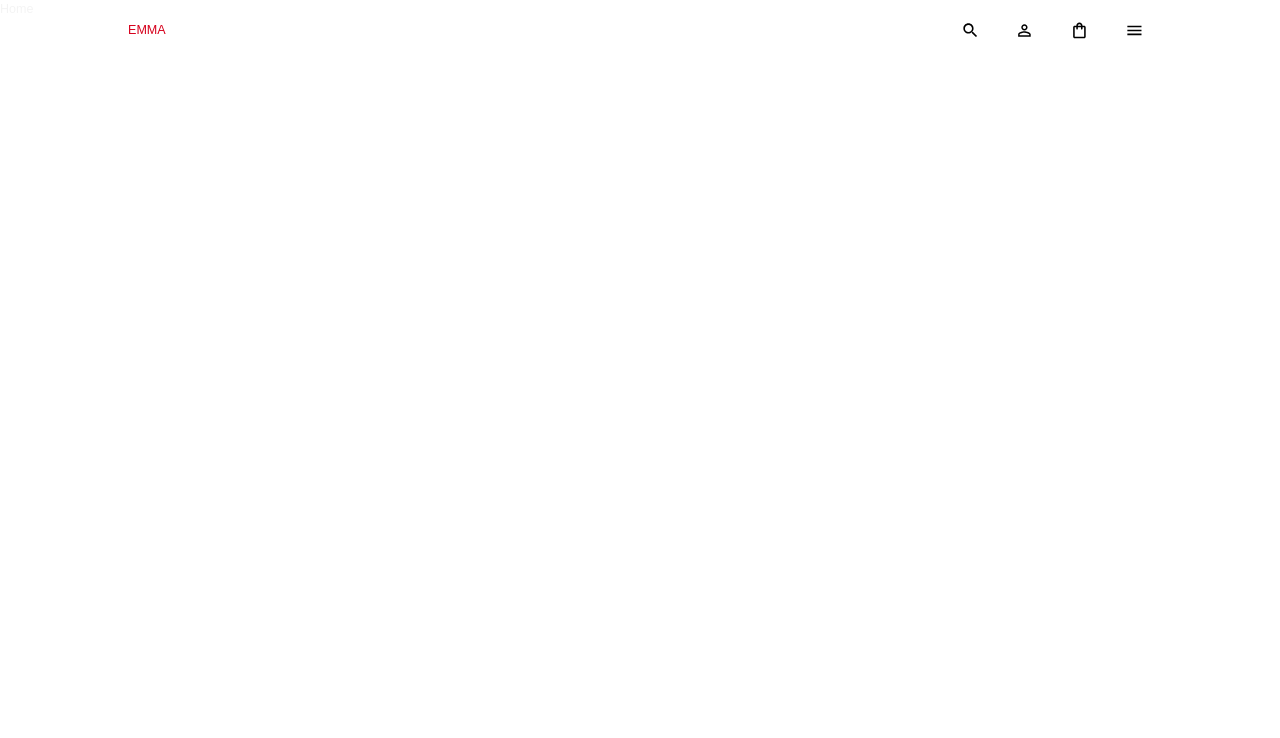
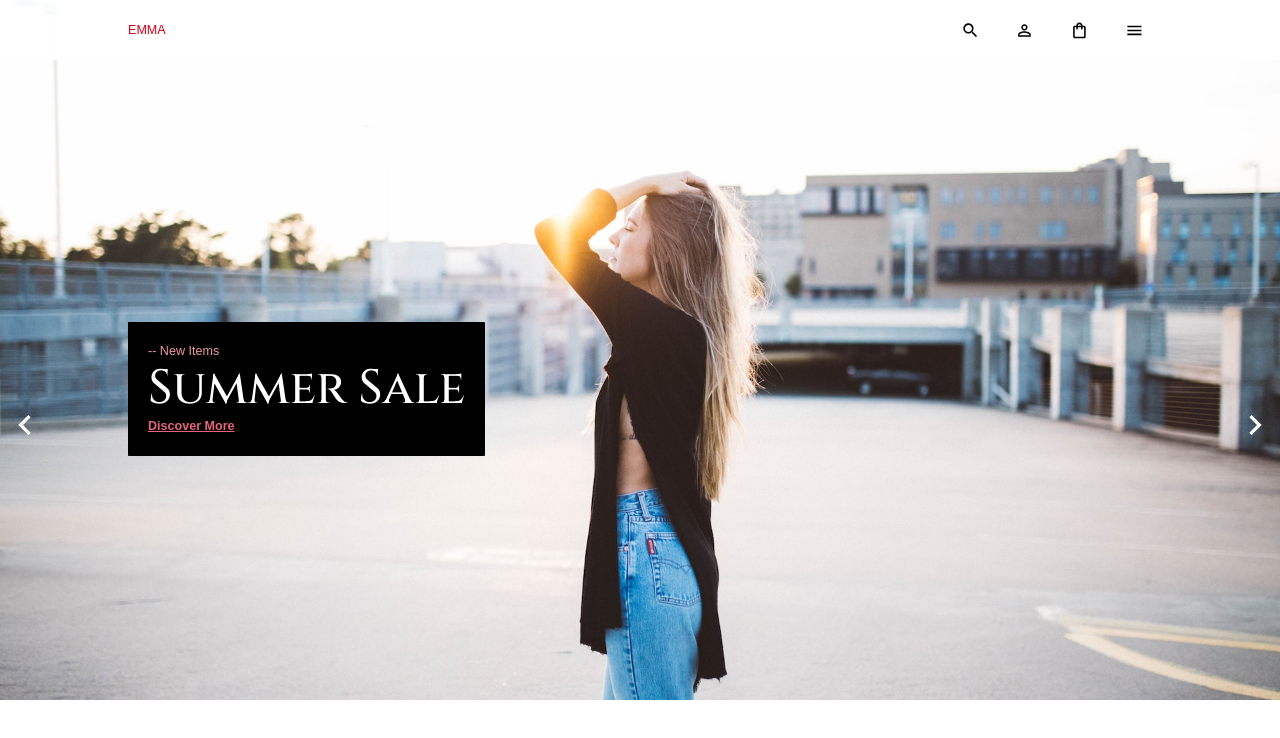
Before and after one commit to fahimehsd/react-MUI-ecommerce-app, a React (Create React App) app in the folder client/: page / in a window 1280 px wide. Shown: the top 738 px of the page. Built offline with nearby package versions, Linux system fonts and the light colour scheme; a web font is replaced by a local one.

Commit message:
main carousel done

```diff
--- a/client/src/scenes/home/Home.jsx
+++ b/client/src/scenes/home/Home.jsx
@@ -1,7 +1,12 @@
 import React from "react";
+import MainCarousel from "./MainCarousel";
 
 const Home = () => {
-  return <div>Home</div>;
+  return (
+    <div className="home">
+      <MainCarousel />
+    </div>
+  );
 };
 
 export default Home;
--- /dev/null
+++ b/client/src/scenes/home/MainCarousel.jsx
@@ -0,0 +1,100 @@
+import React from "react";
+import { Box, Typography, IconButton, useMediaQuery } from "@mui/material";
+import { Carousel } from "react-responsive-carousel";
+import "react-responsive-carousel/lib/styles/carousel.min.css";
+import NavigateBeforeIcon from "@mui/icons-material/NavigateBefore";
+import NavigateNextIcon from "@mui/icons-material/NavigateNext";
+import { shades } from "../../theme";
+
+const importAll = (r) =>
+  r.keys().reduce((acc, item) => {
+    acc[item.replace("./", "")] = r(item);
+    return acc;
+  }, {});
+
+const heroTextureImports = importAll(
+  require.context("../../assets", false, /\.(png|jpe?g|svg)$/)
+);
+
+const MainCarousel = () => {
+  const isNonMobile = useMediaQuery("(min-width:600px)");
+
+  return (
+    <Carousel
+      infiniteLoop={true}
+      showThumbs={false}
+      showIndicators={false}
+      showStatus={false}
+      renderArrowPrev={(onClickHandler, hasPrev, label) => (
+        <IconButton
+          onClick={onClickHandler}
+          sx={{
+            position: "fixed",
+            top: "50%",
+            left: "0",
+            color: "white",
+            padding: "5px",
+            zIndex: "10"
+          }}
+        >
+          <NavigateBeforeIcon sx={{ fontSize: 40 }} />
+        </IconButton>
+      )}
+      renderArrowNext={(onClickHandler, hasNext, label) => (
+        <IconButton
+          onClick={onClickHandler}
+          sx={{
+            position: "fixed",
+            top: "50%",
+            right: "0",
+            color: "white",
+            padding: "5px",
+            zIndex: "10"
+          }}
+        >
+          <NavigateNextIcon sx={{ fontSize: 40 }} />
+        </IconButton>
+      )}
+    >
+      {Object.values(heroTextureImports).map((texture, index) => (
+        <Box key={`carousel-image-${index}`}>
+          <img
+            src={texture}
+            alt={`carousel-${index}`}
+            style={{
+              width: "100%",
+              height: "700px",
+              objectFit: "cover",
+              backgroundAttachment: "fixed"
+            }}
+          />
+          <Box
+            color={"white"}
+            padding={"20px"}
+            borderRadius={"1px"}
+            textAlign={"left"}
+            backgroundColor={"rgba(0,0,0.4)"}
+            position={"absolute"}
+            top={"46%"}
+            left={isNonMobile ? "10%" : "0"}
+            right={isNonMobile ? undefined : "0"}
+            margin={isNonMobile ? undefined : "0 auto"}
+            minWidth={isNonMobile ? undefined : "240px"}
+          >
+            <Typography color={shades.secondary[200]}> -- New Items</Typography>
+            <Typography variant="h1">Summer Sale</Typography>
+            <Typography
+              fontWeight={"bold"}
+              color={shades.secondary[300]}
+              sx={{ textDecoration: "underline" }}
+            >
+              Discover More
+            </Typography>
+          </Box>
+        </Box>
+      ))}
+    </Carousel>
+  );
+};
+
+export default MainCarousel;
```
